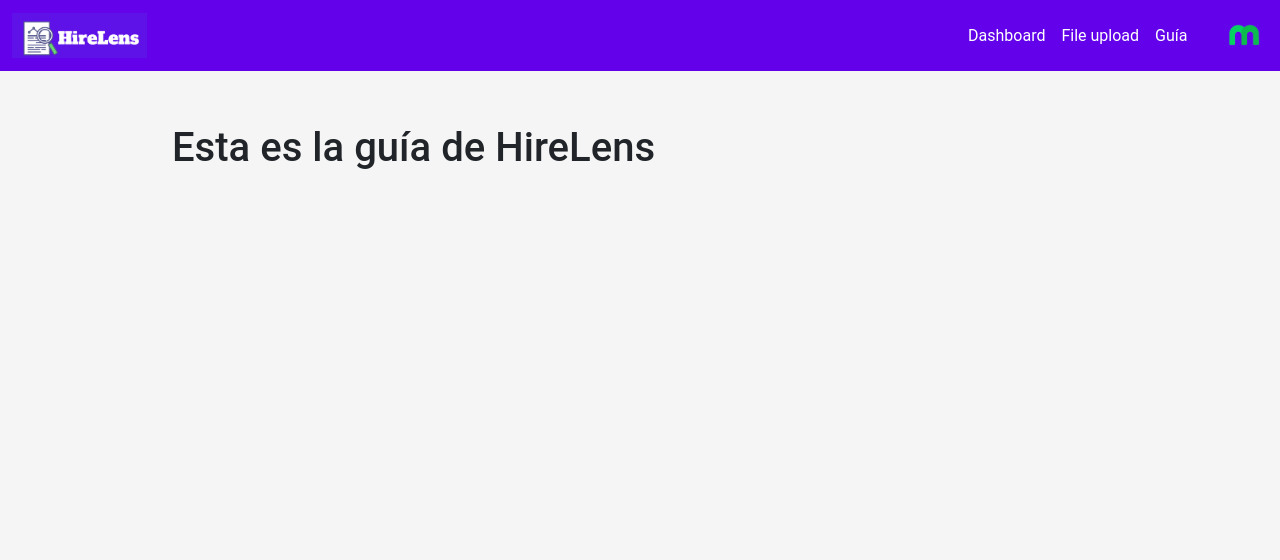
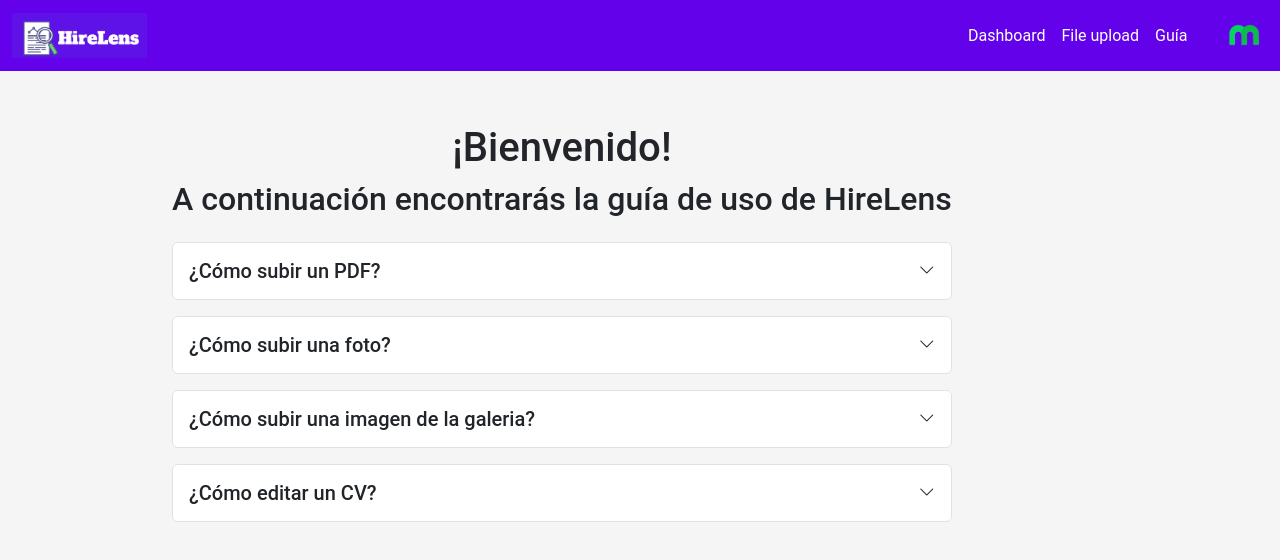
Before and after one commit to camazog1/Scanner_Of_CV, a React (Vite) app in the folder frontend/: page /guide in a window 1280 px wide. Shown: the top 560 px of the page. Built offline with nearby package versions, Linux system fonts and the light colour scheme.

Commit message:
Guide first design

```diff
--- a/frontend/package.json
+++ b/frontend/package.json
@@ -13,7 +13,7 @@
     "react": "^19.0.0",
     "react-dom": "^19.0.0",
     "react-native-camera": "^4.2.1",
-    "react-router-dom": "^7.3.0",
+    "react-router-dom": "^7.5.1",
     "react-webcam": "^7.2.0"
   },
   "devDependencies": {
--- /dev/null
+++ b/frontend/src/assets/styles/GuideAccordion.css
@@ -0,0 +1,69 @@
+.guide-accordion .accordion-item {
+    transition: all 0.3s ease;
+    box-shadow: 0 2px 5px rgba(0, 0, 0, 0.05);
+  }
+
+  .guide-accordion .accordion-item:hover {
+    box-shadow: 0 4px 8px rgba(0, 0, 0, 0.1);
+  }
+
+  .guide-accordion .accordion-header {
+    transition: background-color 0.2s ease;
+  }
+
+  .guide-accordion .accordion-header:hover {
+    background-color: #f8f9fa;
+  }
+
+  .guide-accordion .accordion-body {
+    animation: fadeIn 0.3s ease-in-out;
+  }
+
+  @keyframes fadeIn {
+    from {
+      opacity: 0;
+      transform: translateY(-10px);
+    }
+    to {
+      opacity: 1;
+      transform: translateY(0);
+    }
+  }
+
+  .guide-accordion img {
+    border: 1px solid #dee2e6;
+    max-height: 300px;
+    object-fit: contain;
+  }
+
+  /* Personalización para HireLens */
+  .guide-accordion .accordion-header {
+    border-left: 4px solid #6302ea; /* Color primario de HireLens */
+  }
+
+  .dashboard-container {
+    padding: 20px;
+    max-width: 900px;
+    margin: 0 auto;
+  }
+
+  .dashboard-container h1 {
+    color: #333;
+    margin-bottom: 10px;
+  }
+
+  .dashboard-container h2 {
+    color: #666;
+    font-size: 1.2rem;
+    margin-bottom: 30px;
+  }
+
+  @media (max-width: 768px) {
+    .guide-accordion .row {
+      flex-direction: column;
+    }
+
+    .guide-accordion img {
+      margin-bottom: 15px;
+    }
+  }
--- /dev/null
+++ b/frontend/src/components/GuideAccordion.jsx
@@ -0,0 +1,80 @@
+import React, { useState } from 'react';
+
+const GuideAccordion = () => {
+  const [activeSection, setActiveSection] = useState(null);
+
+  const toggleSection = (sectionId) => {
+    if (activeSection === sectionId) {
+      setActiveSection(null);
+    } else {
+      setActiveSection(sectionId);
+    }
+  };
+
+  const sections = [
+    {
+      id: 'section1',
+      title: '¿Cómo subir un PDF?',
+      image: '/api/placeholder/400/300',
+      content: 'Para editar la información de tu perfil, dirígete a la sección "Mi perfil" en el menú principal. Una vez allí, verás un botón de "Editar perfil" que te permitirá modificar tus datos personales, información de contacto y preferencias. Recuerda guardar los cambios antes de salir.'
+    },
+    {
+      id: 'section2',
+      title: '¿Cómo subir una foto?',
+      image: '/api/placeholder/400/300',
+      content: 'Para subir la hoja de vida de un aspirante, pulsa el botón central en la barra inferior (icono "Subir hoja de vida"). Luego, elige el método de carga que prefieras: tomar una foto con la cámara, seleccionar una imagen de tu galería, o subir un archivo PDF. Después de cargar el documento, la aplicación procesará automáticamente la información.'
+    },
+    {
+      id: 'section3',
+      title: '¿Cómo subir una imagen de la galeria?',
+      image: '/api/placeholder/400/300',
+      content: 'Para consultar hojas de vida que ya has subido, ve a la sección "Mi hoja de vida" en la barra de navegación inferior. Allí encontrarás un historial con todas las hojas de vida procesadas, ordenadas por fecha. Puedes filtrar por nombre, fecha o empresa para encontrar rápidamente el documento que buscas.'
+    },
+    {
+      id: 'section4',
+      title: '¿Cómo editar un CV?',
+      image: '/api/placeholder/400/300',
+      content: 'Para consultar hojas de vida que ya has subido, ve a la sección "Mi hoja de vida" en la barra de navegación inferior. Allí encontrarás un historial con todas las hojas de vida procesadas, ordenadas por fecha. Puedes filtrar por nombre, fecha o empresa para encontrar rápidamente el documento que buscas.'
+    }
+  ];
+
+  return (
+    <div className="guide-accordion mt-4">
+      {sections.map((section) => (
+        <div key={section.id} className="accordion-item mb-3 border rounded overflow-hidden">
+          <div
+            className="accordion-header p-3 d-flex justify-content-between align-items-center"
+            onClick={() => toggleSection(section.id)}
+            style={{
+              cursor: 'pointer',
+              backgroundColor: activeSection === section.id ? '#f8f9fa' : 'white',
+              borderBottom: activeSection === section.id ? '1px solid #dee2e6' : 'none'
+            }}
+          >
+            <h3 className="fs-5 mb-0">{section.title}</h3>
+            <i className={`bi bi-chevron-${activeSection === section.id ? 'up' : 'down'}`}></i>
+          </div>
+
+          {activeSection === section.id && (
+            <div className="accordion-body p-3">
+              <div className="row">
+                <div className="col-md-6 mb-3 mb-md-0">
+                  <img
+                    src={section.image}
+                    alt={`${section.title}`}
+                    className="img-fluid rounded shadow-sm"
+                  />
+                </div>
+                <div className="col-md-6">
+                  <p>{section.content}</p>
+                </div>
+              </div>
+            </div>
+          )}
+        </div>
+      ))}
+    </div>
+  );
+};
+
+export default GuideAccordion;
--- a/frontend/src/pages/Guide.jsx
+++ b/frontend/src/pages/Guide.jsx
@@ -1,7 +1,13 @@
+
+import React from "react";
+import GuideAccordion from "../components/GuideAccordion";
+
 function Guide() {
   return (
     <div className="dashboard-container">
-      <h1>Esta es la guía de HireLens</h1>
+      <h1>¡Bienvenido!</h1>
+      <h2>A continuación encontrarás la guía de uso de HireLens</h2>
+      <GuideAccordion />
     </div>
   );
 }
```
Also changed, not shown: 1 other file (tests, documents, lock files or other folders).
